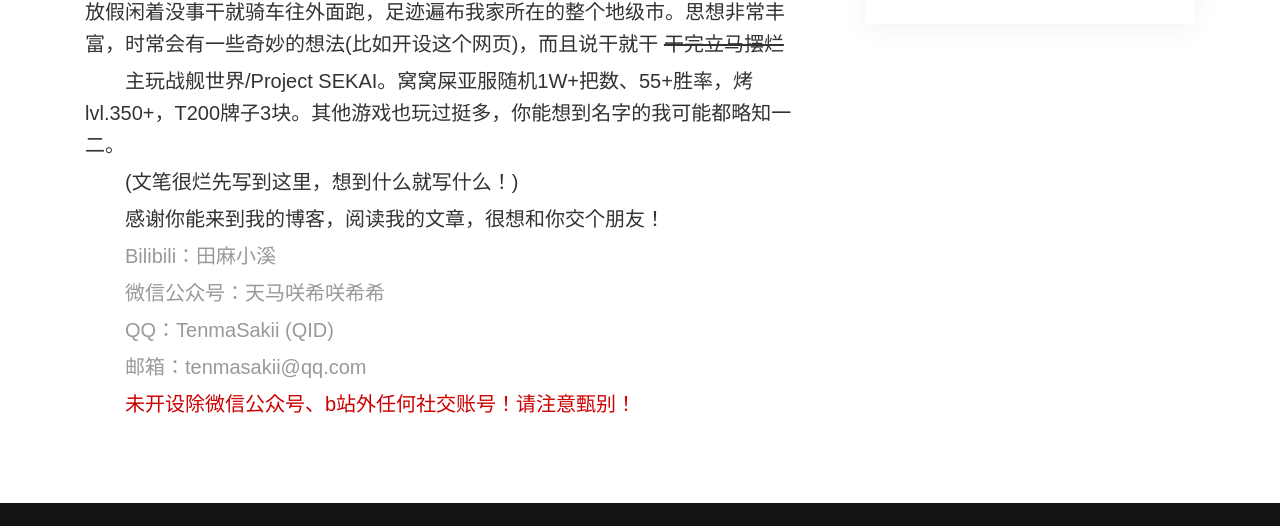
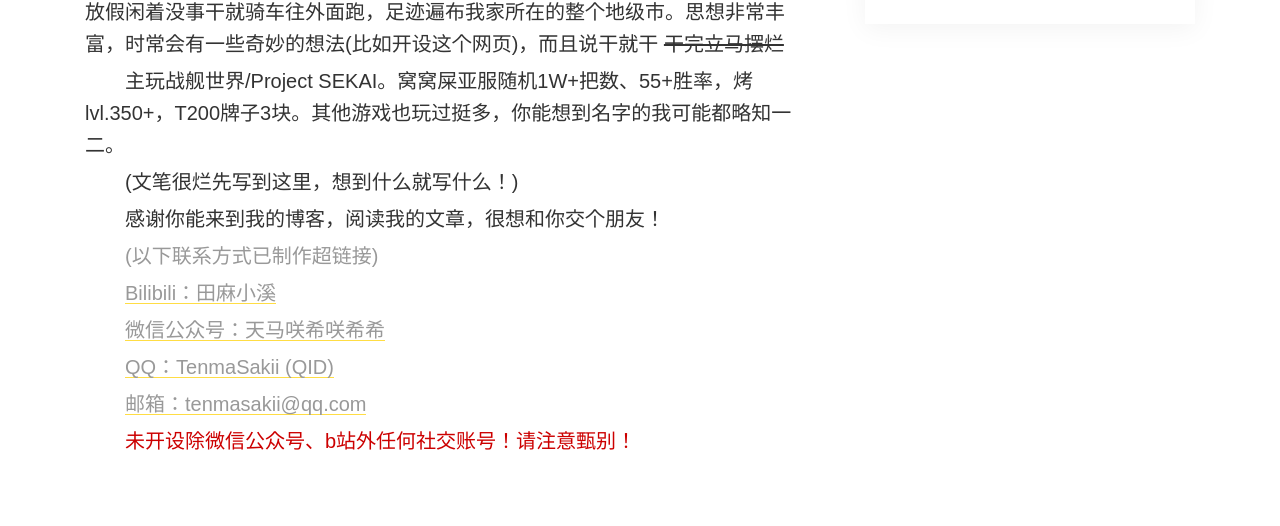
Before and after one commit to Tenma-Saki/sakisblog.github.io, a plain HTML site: page about.html in a window 1280 px wide. Shown: the part 1113-1639 px from the top of the page. Drawn offline with Linux system fonts and the light colour scheme.

Commit message:
improved 1.1

```diff
--- a/about.html
+++ b/about.html
@@ -44,16 +44,19 @@
 							感谢你能来到我的博客，阅读我的文章，很想和你交个朋友！
 						</p>
 						<p style="text-indent:2em; font-size:125%; color:#999">
-							Bilibili：田麻小溪
+							(以下联系方式已制作超链接)
 						</p>
 						<p style="text-indent:2em; font-size:125%; color:#999">
-							微信公众号：天马咲希咲希希
+							<a href="https://space.bilibili.com/675843828" target="_blank">Bilibili：田麻小溪</a>
 						</p>
 						<p style="text-indent:2em; font-size:125%; color:#999">
-							QQ：TenmaSakii (QID)
+							<a href="https://mp.weixin.qq.com/mp/profile_ext?action=home&__biz=Mzk0MDQzODQzOA==&mid=2247483652&idx=1&sn=500826542a851dda97e86eaf637f20f2&scene=124#wechat_redirect" target="_blank">微信公众号：天马咲希咲希希</a>
 						</p>
 						<p style="text-indent:2em; font-size:125%; color:#999">
-							邮箱：tenmasakii@qq.com
+							<a href="https://qm.qq.com/q/gU0vv8Es6W" target="_blank">QQ：TenmaSakii (QID)</a>
+						</p>
+						<p style="text-indent:2em; font-size:125%; color:#999">
+							<a href="mailto:tenmasakii@qq.com" target="_blank">邮箱：tenmasakii@qq.com</a>
 						</p>
 						<p style="text-indent:2em; font-size:125%; color:#c00">
 							未开设除微信公众号、b站外任何社交账号！请注意甄别！
```
Also changed, not shown: Comment_CW_CA.html (+1 -1 lines), articles.html (+4 -4 lines).
